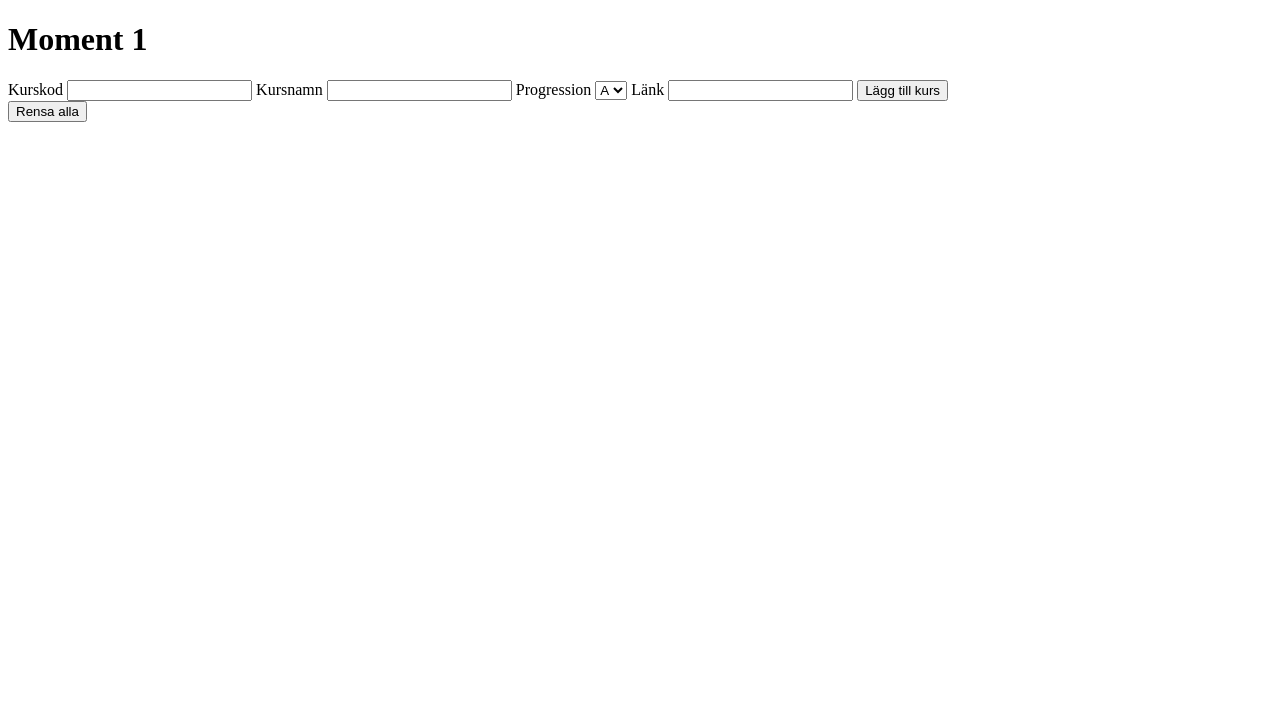
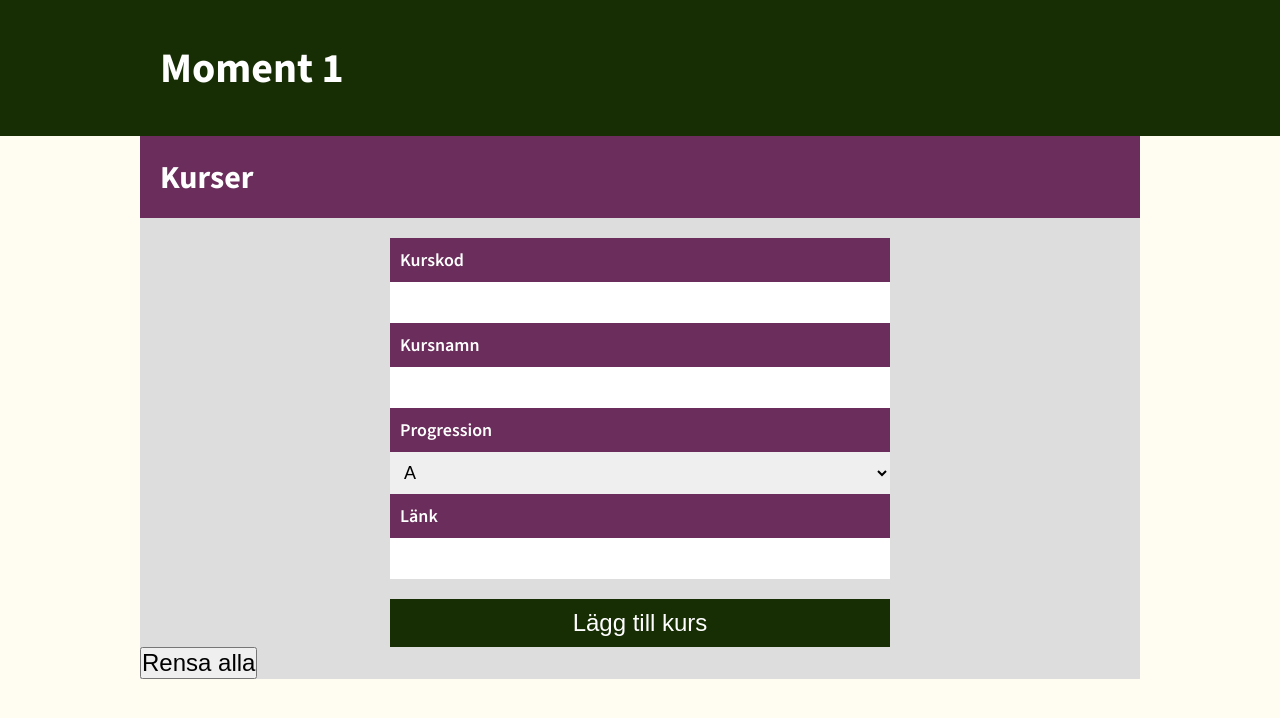
Before and after one commit to Hanin-96/DT208G-typescript-moment-1, a website built with Parcel: page src/index.html in a window 1280 px wide. Built offline with nearby package versions, Linux system fonts and the light colour scheme.

Commit message:
lagt till länk ikon, fixat styling i css

```diff
--- a/main.js
+++ b/main.js
@@ -25,44 +25,61 @@ function submitCourse() {
 }
 //Skapar Kurs via DOM
 function createCourse(course) {
+    //Skapar nya element
     var courseArticle = document.createElement("article");
     var courseCodeP = document.createElement("p");
     var courseNameP = document.createElement("p");
     var courseProgP = document.createElement("p");
     var courseLinkEl = document.createElement("a");
+    var iconLink = document.createElement("i");
+    //Fyller elementen med värden från input
     courseCodeP.innerHTML = "".concat(course.code);
     courseNameP.innerHTML = "".concat(course.name);
     courseProgP.innerHTML = "".concat(course.progression);
-    courseLinkEl.innerHTML = "Extern l\u00E4nk";
+    courseLinkEl.innerHTML = "L\u00E4nk till kurs";
     courseLinkEl.href = course.syllabus;
+    iconLink.className = "fa-solid fa-arrow-up-right-from-square";
+    courseLinkEl.appendChild(iconLink);
     courseArticle.appendChild(courseCodeP);
     courseArticle.appendChild(courseNameP);
     courseArticle.appendChild(courseProgP);
     courseArticle.appendChild(courseLinkEl);
+    //Lägger ihop elementen i varje artikel element
     courseList.appendChild(courseArticle);
 }
+//Spara kursinformation i LocalStorage
 function saveCourse(course) {
+    //Hämta existerande information om det finns
     var allCourses = localStorage.getItem("savedCourses");
+    //Gör om till array
     var allCoursesArr = JSON.parse(allCourses);
+    //Om den finns, lägg till ny kurs på arrayen
     if (allCoursesArr && allCoursesArr.length > 0) {
         allCoursesArr.push(course);
     }
     else {
+        //Sätt till ny array ifall den ej finns
         allCoursesArr = [course];
     }
+    //Omvandla till sträng
     var itemsToSave = JSON.stringify(allCoursesArr);
+    //Spara i LocalStorage
     localStorage.setItem("savedCourses", itemsToSave);
 }
 function loadCourses() {
+    //Hämtar lista av sparade kurser från LocalStorage
     var allCourses = localStorage.getItem("savedCourses");
+    //Gör om till lista array
     var allCoursesArr = JSON.parse(allCourses);
     if (allCoursesArr && allCoursesArr.length > 0) {
+        //För varje sparade kurs skapas elementen i html
         allCoursesArr.forEach(function (course) {
             createCourse(course);
         });
     }
 }
+//Rensa localStorage vid klick på rensningsknapp
 function clearCourses() {
     localStorage.clear();
-    courseList.replaceChildren();
+    courseList.replaceChildren(); //Tömma course listan
 }
--- a/src/css/_base.scss
+++ b/src/css/_base.scss
@@ -1,3 +1,12 @@
+* {
+    margin: 0;
+    padding: 0;
+    box-sizing: border-box;
+}
+
+html {
+    font-size: 62.5%;
+}
 
 /*margin & padding*/
 $padding-base : 2rem;
@@ -7,7 +16,7 @@ $margin-base : 2rem;
 $total-width : 1920px;
 
 /*Färger*/
-$bg-beige : #FEFDF9;
+$bg-beige : #fffcf1;
 $bg-grey : #DDDDDD;
 $bg-purple : #6B2D5C;
 $bg-green : #172E05;
--- /dev/null
+++ b/src/css/_component.scss
@@ -0,0 +1,20 @@
+@use 'typography';
+@use 'base';
+
+/*Icon component*/
+.fa-solid {
+    margin-left: 0.5rem;
+}
+
+#btn-submit {
+    font-size: typography.$btn-size;
+    background-color: base.$bg-green;
+    color: typography.$text-light;
+    margin-top: base.$padding-base;
+    cursor: pointer;
+}
+
+#btn-clear {
+    font-size: typography.$btn-size;
+    cursor: pointer;
+}
--- a/src/css/_content.scss
+++ b/src/css/_content.scss
@@ -0,0 +1,46 @@
+@use 'base';
+@use 'typography';
+
+@mixin field-values {
+    padding: (base.$padding-base) * 0.5;
+    font-size: typography.$text-p-size;
+    max-width: 50rem;
+    width: 100%;
+    border: none;
+}
+
+body {
+    font-family: typography.$font-base;
+    background-color: base.$bg-beige;
+}
+
+.input-field-wrap {
+    max-width: 100rem;
+    width: 100%;
+    margin: 0 auto;
+    background-color: base.$bg-grey;
+
+    .input-container {
+        display: flex;
+        flex-direction: column;
+        align-items: center
+    }
+
+    label {
+        @include field-values();
+        padding: 1rem;
+        background-color: base.$bg-purple;
+        font-weight: 600;
+        color: typography.$text-light;
+    }
+
+    input {
+        @include field-values();
+
+    }
+
+    select {
+        @include field-values();
+
+    }
+}
--- /dev/null
+++ b/src/css/_header.scss
@@ -0,0 +1,8 @@
+@use 'base';
+@use 'typography';
+
+header {
+    background-color: base.$bg-green;
+    padding: base.$padding-base;
+    color: typography.$text-light;
+}
--- a/src/css/_typography.scss
+++ b/src/css/_typography.scss
@@ -1,3 +1,4 @@
+@use 'base';
 
 /*Typsnitt*/
 $font-base : "Source Sans 3", sans-serif;
@@ -10,3 +11,21 @@ $text-light: #ffffff;
 $text-p-size : 1.8rem;
 
 $h1-font-size : 4.2rem;
+$h2-font-size : 3.2rem;
+$btn-size : 2.4rem;
+
+h1 {
+    font-size: $h1-font-size;
+    max-width: 100rem;
+    width: 100%;
+    padding: base.$padding-base;
+    margin: 0 auto;
+}
+
+h2 {
+    font-size: $h2-font-size;
+    background-color: base.$bg-purple;
+    color: $text-light;
+    padding: base.$padding-base;
+    margin-bottom: base.$margin-base;;
+}
--- a/src/css/main.scss
+++ b/src/css/main.scss
@@ -2,3 +2,5 @@
 @use 'base';
 @use 'mediaqueries';
 @use 'content';
+@use 'header';
+@use 'component';
--- a/src/index.html
+++ b/src/index.html
@@ -11,12 +11,17 @@
     <link href="https://fonts.googleapis.com/css2?family=Source+Sans+3:ital,wght@0,200..900;1,200..900&display=swap" rel="stylesheet">
     <link rel="stylesheet" href="css/main.scss">
     <script src="../main.js" type="module"></script>
+    <script src="https://kit.fontawesome.com/5f4c540c40.js" crossorigin="anonymous" type="module"></script>
 </head>
 <header>
     <h1>Moment 1</h1>
 </header>
 
 <body>
+    <div class="input-field-wrap">
+        <h2>Kurser</h2>
+        <div class="submit-form">
+            <div class="input-container">
                 <label for="course-code">Kurskod</label>
                 <input type="text" id="course-code" name="course-code">
 
@@ -34,10 +39,12 @@
                 <input type="text" id="course-link" name="course-link">
 
                 <input type="submit" id="btn-submit" value="Lägg till kurs">
+            </div>
 
             <div class="course-list"></div>
-
+        </div>
         <button id="btn-clear">Rensa alla</button>
+    </div>
 </body>
 
 </html>
```
Also changed, not shown: main.ts (+6 -1 lines). Lines whose indentation alone changed are shown as unchanged.
